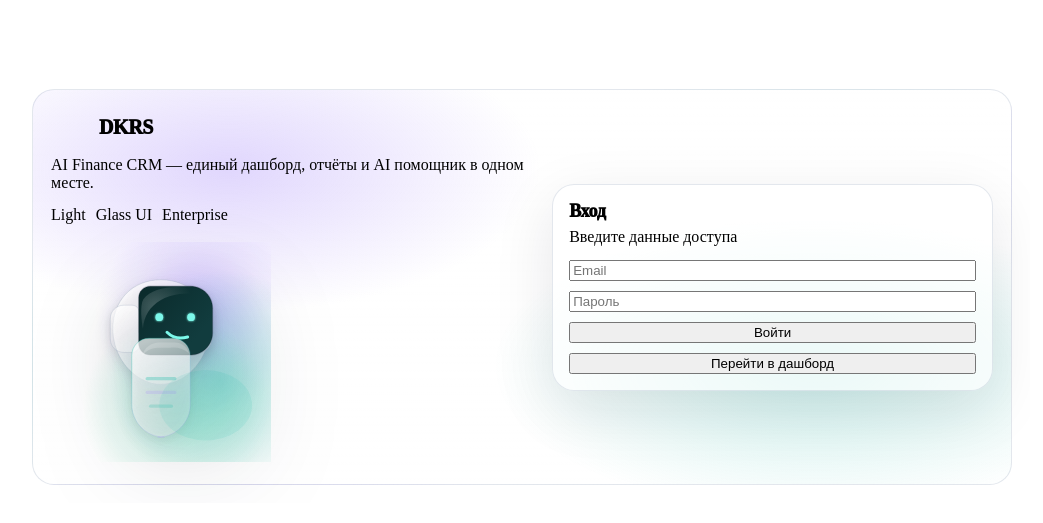
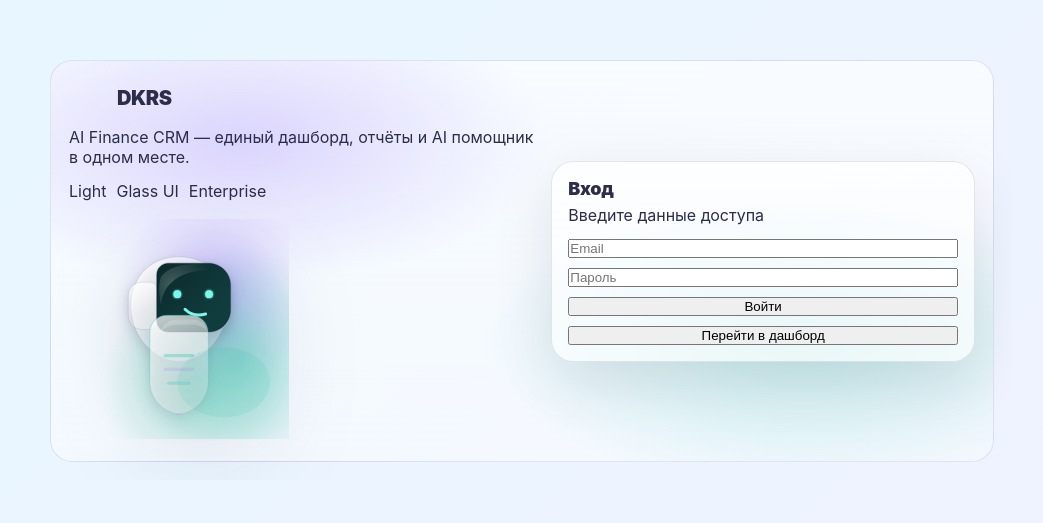
Before and after one commit to erikdkrs-cloud/ai-finance-crm-sync, a Next.js app: page /login in a window 1280 px wide. Shown: the part 139-662 px from the top of the page, without its empty margins (118-1161 px from the left). Built offline with nearby package versions, Linux system fonts and the light colour scheme.

Commit message:
Update dkrs-theme.css

```diff
--- a/styles/dkrs-theme.css
+++ b/styles/dkrs-theme.css
@@ -1,3 +1,149 @@
+/* --- ГЛОБАЛЬНЫЙ СБРОС И БАЗОВЫЕ СТИЛИ --- */
+:root {
+  --dkrs-bg-main: #f0f4f8;
+  --dkrs-bg-gradient: linear-gradient(135deg, #e6f7ff 0%, #f0f2ff 100%);
+  --dkrs-glass-bg: rgba(255, 255, 255, 0.6);
+  --dkrs-glass-border: rgba(230, 235, 240, 0.9);
+  --dkrs-glass-shadow: rgba(90, 100, 120, 0.08);
+  --dkrs-primary: #00bfa6;
+  --dkrs-primary-light: #e0f2f1;
+  --dkrs-secondary: #4a4a68;
+  --dkrs-text-primary: #2c2c4b;
+  --dkrs-text-secondary: #6e6e8c;
+  --dkrs-text-tertiary: #a0a0b8;
+  --risk-low-bg: rgba(26, 179, 148, 0.1);
+  --risk-low-text: #1ab394;
+  --risk-medium-bg: rgba(248, 172, 89, 0.1);
+  --risk-medium-text: #f8ac59;
+  --risk-high-bg: rgba(237, 85, 101, 0.1);
+  --risk-high-text: #ed5565;
+  --border-radius-sm: 8px;
+  --border-radius-md: 12px;
+  --border-radius-lg: 16px;
+  --border-radius-pill: 999px;
+}
+
+*, *::before, *::after {
+  box-sizing: border-box;
+  margin: 0;
+  padding: 0;
+}
+
+html, body {
+  -webkit-font-smoothing: antialiased;
+  -moz-osx-font-smoothing: grayscale;
+}
+
+body {
+  background-color: var(--dkrs-bg-main);
+  background-image: var(--dkrs-bg-gradient), radial-gradient(circle at 10% 10%, #d1f7ff 0%, transparent 30%);
+  color: var(--dkrs-text-primary);
+  font-family: 'Inter', -apple-system, BlinkMacSystemFont, "Segoe UI", Roboto, "Helvetica Neue", Arial, sans-serif;
+}
+
+a {
+  color: inherit;
+  text-decoration: none;
+}
+
+/* --- ОСНОВНАЯ СТРУКТУРА ПРИЛОЖЕНИЯ --- */
+.dkrs-app { display: flex; min-height: 100vh; }
+
+/* ИСПРАВЛЕНО: Сайдбар теперь "прибит" к экрану и всегда на всю высоту */
+.sidebar {
+  position: fixed;
+  top: 0;
+  left: 0;
+  height: 100vh;
+  width: 80px;
+  background: var(--dkrs-glass-bg);
+  backdrop-filter: blur(20px) saturate(180%);
+  border-right: 1px solid var(--dkrs-glass-border);
+  transition: width 0.3s ease;
+  display: flex;
+  flex-direction: column;
+  padding: 16px 0;
+  z-index: 10;
+  overflow: hidden;
+}
+.sidebar:hover { width: 240px; }
+.sidebar-logo { padding: 0 24px; margin-bottom: 32px; height: 64px; display: flex; align-items: center; }
+.sidebar-logo a { display: flex; align-items: center; text-decoration: none; color: var(--dkrs-text-primary); font-weight: 700; font-size: 24px; }
+.logo-icon { background: var(--dkrs-primary); color: white; width: 32px; height: 32px; border-radius: var(--border-radius-sm); display: grid; place-items: center; font-weight: 700; }
+.logo-text { margin-left: 12px; opacity: 0; transition: opacity 0.3s ease; }
+.sidebar:hover .logo-text { opacity: 1; }
+.sidebar-nav ul { list-style: none; }
+.sidebar-nav li a { display: flex; align-items: center; padding: 12px 28px; color: var(--dkrs-text-secondary); text-decoration: none; transition: background 0.2s ease, color 0.2s ease; border-radius: var(--border-radius-md); margin: 4px 16px; white-space: nowrap; }
+.sidebar-nav li.active a, .sidebar-nav li a:hover { background: var(--dkrs-primary-light); color: var(--dkrs-primary); }
+.nav-icon { width: 24px; height: 24px; flex-shrink: 0; }
+.nav-text { margin-left: 20px; opacity: 0; transition: opacity 0.3s ease; font-weight: 500; }
+.sidebar:hover .nav-text { opacity: 1; }
+
+/* ИСПРАВЛЕНО: Главный контейнер теперь имеет отступ слева, чтобы не залезать под сайдбар */
+.main-wrapper {
+  flex-grow: 1;
+  display: flex;
+  flex-direction: column;
+  margin-left: 80px;
+  width: calc(100% - 80px);
+}
+.topbar { height: 80px; display: flex; justify-content: flex-end; align-items: center; padding: 0 40px; flex-shrink: 0; width: 100%; }
+.user-profile img { width: 40px; height: 40px; border-radius: 50%; object-fit: cover; }
+.main-content { flex-grow: 1; padding: 0 40px 40px; overflow-y: auto; }
+
+/* --- СТИЛИ ДАШБОРДА --- */
+.glass-card { background: var(--dkrs-glass-bg); backdrop-filter: blur(12px) saturate(180%); -webkit-backdrop-filter: blur(12px) saturate(180%); border-radius: var(--border-radius-lg); border: 1px solid var(--dkrs-glass-border); box-shadow: 0 8px 32px 0 var(--dkrs-glass-shadow); padding: 24px; }
+.dashboard-header { margin-bottom: 24px; }
+.dashboard-header h1 { font-size: 2.25rem; font-weight: 700; margin: 0; line-height: 1.2; }
+.dashboard-header p { color: var(--dkrs-text-secondary); font-size: 1rem; margin-top: 8px; max-width: 600px; }
+.centered-message { display: flex; justify-content: center; align-items: center; min-height: 200px; font-size: 1.2rem; color: var(--dkrs-text-secondary); }
+.kpi-grid { display: grid; grid-template-columns: repeat(auto-fit, minmax(250px, 1fr)); gap: 24px; margin-bottom: 32px; }
+.kpi-card { padding: 20px; display: flex; justify-content: space-between; align-items: flex-start; transition: transform 0.2s ease, box-shadow 0.2s ease; }
+.kpi-card:hover { transform: translateY(-5px); box-shadow: 0 12px 32px 0 var(--dkrs-glass-shadow); }
+.kpi-card-title { font-size: 1rem; color: var(--dkrs-text-secondary); margin: 0 0 4px 0; }
+.kpi-card-value { font-size: 2rem; font-weight: 700; color: var(--dkrs-text-primary); margin: 0; line-height: 1.2; }
+.kpi-trend { font-size: 0.9rem; font-weight: 600; padding: 2px 6px; border-radius: var(--border-radius-sm); margin-top: 8px; display: inline-block; }
+.kpi-trend.positive { color: var(--risk-low-text); background-color: var(--risk-low-bg); }
+.kpi-trend.negative { color: var(--risk-high-text); background-color: var(--risk-high-bg); }
+.kpi-card-icon-wrapper { width: 48px; height: 48px; border-radius: 50%; display: grid; place-items: center; flex-shrink: 0; }
+.kpi-card-icon { width: 24px; height: 24px; }
+.kpi-icon-revenue { color: #29b6f6; } .kpi-card-icon-wrapper:has(.kpi-icon-revenue) { background-color: rgba(41, 182, 246, 0.1); }
+.kpi-icon-costs { color: #ef5350; } .kpi-card-icon-wrapper:has(.kpi-icon-costs) { background-color: rgba(239, 83, 80, 0.1); }
+.kpi-icon-profit { color: var(--dkrs-primary); } .kpi-card-icon-wrapper:has(.kpi-icon-profit) { background-color: var(--dkrs-primary-light); }
+.kpi-icon-margin { color: #ab47bc; } .kpi-card-icon-wrapper:has(.kpi-icon-margin) { background-color: rgba(171, 71, 188, 0.1); }
+.controls-bar { display: flex; gap: 16px; margin-bottom: 24px; flex-wrap: wrap; align-items: center; }
+.dkrs-input, .dkrs-select { background: rgba(255, 255, 255, 0.8); border: 1px solid var(--dkrs-glass-border); border-radius: var(--border-radius-md); padding: 10px 16px; font-size: 1rem; color: var(--dkrs-text-primary); transition: border-color 0.2s ease, box-shadow 0.2s ease; }
+.dkrs-input::placeholder { color: var(--dkrs-text-tertiary); }
+.dkrs-input:focus, .dkrs-select:focus { outline: none; border-color: var(--dkrs-primary); box-shadow: 0 0 0 3px rgba(0, 191, 166, 0.2); }
+.table-container { overflow-x: auto; }
+.dkrs-table { width: 100%; border-collapse: collapse; }
+.dkrs-table th, .dkrs-table td { padding: 14px 20px; text-align: left; border-bottom: 1px solid var(--dkrs-glass-border); white-space: nowrap; }
+.dkrs-table th { font-weight: 600; color: var(--dkrs-text-secondary); font-size: 12px; text-transform: uppercase; letter-spacing: 0.5px; cursor: pointer; transition: color 0.2s ease; }
+.dkrs-table th:hover { color: var(--dkrs-text-primary); }
+.dkrs-table th .sort-icon { display: inline-block; margin-left: 8px; opacity: 0.3; transition: opacity 0.2s ease; }
+.dkrs-table th:hover .sort-icon, .dkrs-table th.active .sort-icon { opacity: 1; color: var(--dkrs-primary); }
+.dkrs-table tbody tr.main-row { transition: background-color 0.2s ease; cursor: pointer; }
+.dkrs-table tbody tr.main-row:hover { background-color: rgba(240, 244, 248, 0.7); }
+.dkrs-table td { font-size: 14px; color: var(--dkrs-text-primary); vertical-align: middle; }
+.project-name { font-weight: 600; display: flex; align-items: center; }
+.project-color-dot { width: 10px; height: 10px; border-radius: 50%; margin-right: 12px; flex-shrink: 0; }
+.positive-value { color: var(--risk-low-text); font-weight: 500; }
+.negative-value { color: var(--risk-high-text); font-weight: 500; }
+.details-row td { padding: 0; border: none; }
+.details-row.expanded td { border-bottom: 1px solid var(--dkrs-glass-border); }
+.details-content { max-height: 0; overflow: hidden; transition: max-height 0.4s ease-out, padding 0.4s ease-out; background-color: rgba(240, 244, 248, 0.5); }
+.details-row.expanded .details-content { max-height: 200px; padding: 20px 24px; }
+.details-content h4 { margin: 0 0 16px 0; font-size: 1rem; color: var(--dkrs-text-secondary); }
+.details-grid { display: grid; grid-template-columns: repeat(auto-fit, minmax(180px, 1fr)); gap: 16px; }
+.details-grid > div { display: flex; flex-direction: column; }
+.details-grid span { font-size: 0.9rem; color: var(--dkrs-text-secondary); margin-bottom: 4px; }
+.details-grid strong { font-size: 1.1rem; font-weight: 600; }
+.risk-badge { display: inline-flex; align-items: center; padding: 5px 12px; border-radius: var(--border-radius-pill); font-size: 12px; font-weight: 700; text-transform: uppercase; }
+.risk-badge .dot { width: 8px; height: 8px; border-radius: 50%; margin-right: 8px; }
+.risk-badge.risk-low { background-color: var(--risk-low-bg); color: var(--risk-low-text); } .risk-badge.risk-low .dot { background-color: var(--risk-low-text); }
+.risk-badge.risk-medium { background-color: var(--risk-medium-bg); color: var(--risk-medium-text); } .risk-badge.risk-medium .dot { background-color: var(--risk-medium-text); }
+.risk-badge.risk-high { background-color: var(--risk-high-bg); color: var(--risk-high-text); } .risk-badge.risk-high .dot { background-color: var(--risk-high-text); }
+.risk-badge.risk-unknown { background-color: #f0f4f8; color: var(--dkrs-text-secondary); } .risk-badge.risk-unknown .dot { background-color: var(--dkrs-text-secondary); }
 /* --- СТИЛИ ДЛЯ СТРАНИЦЫ СВОДКИ (/summary) --- */
 
 .summary-grid {
```
